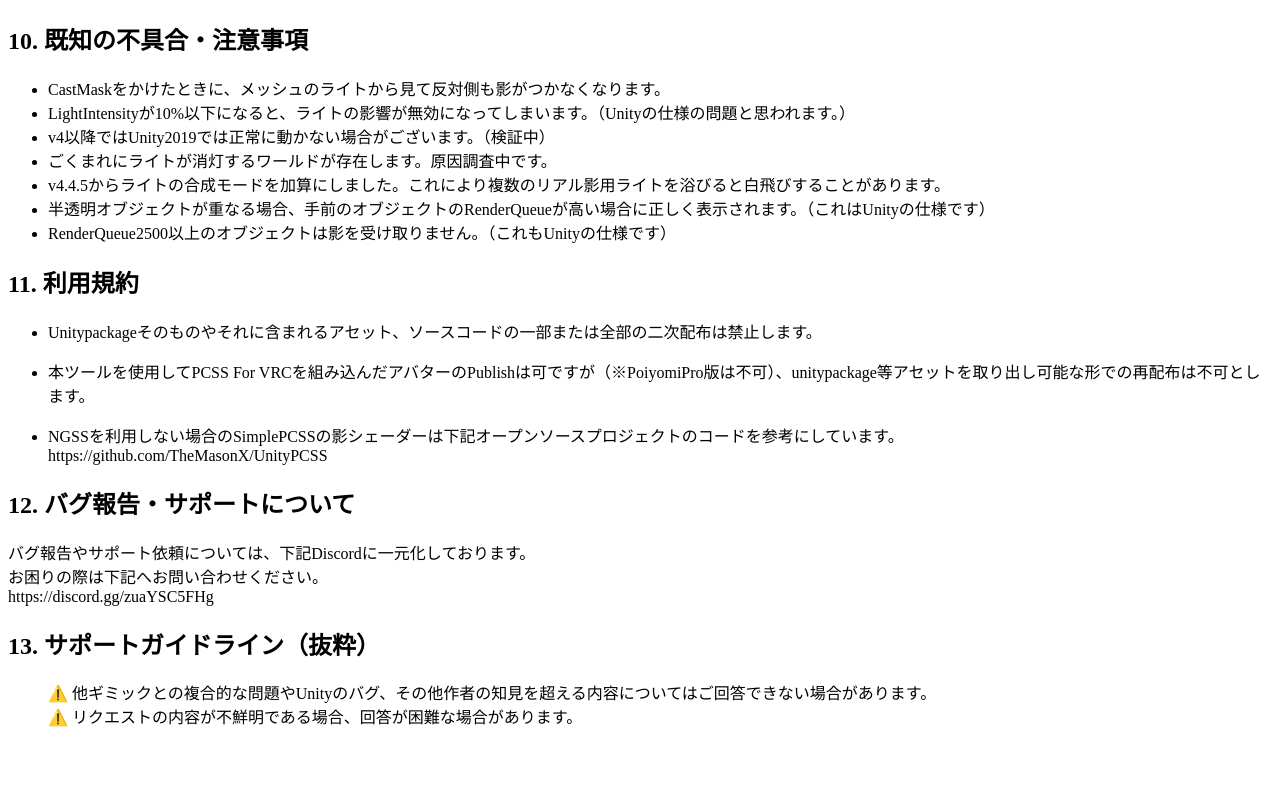
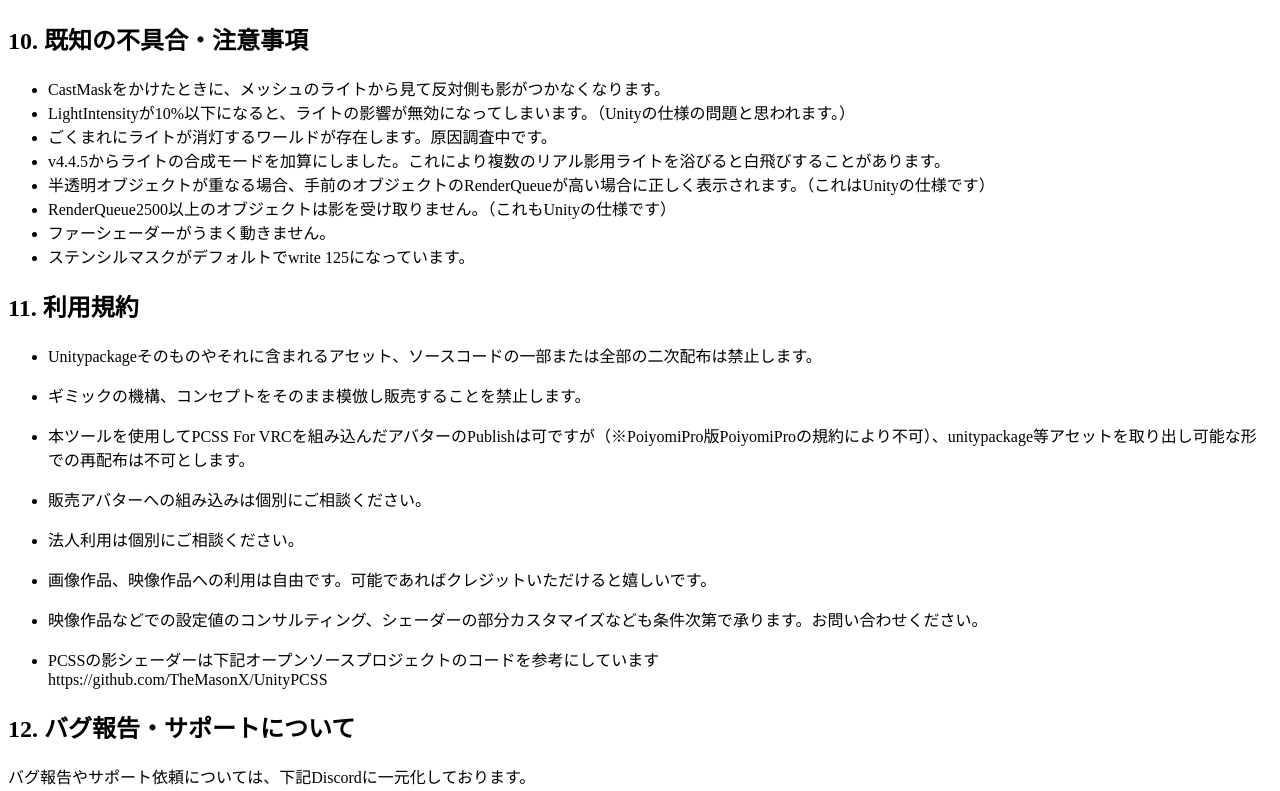
Before and after one commit to nHaruka-git/PCSS4VRC, a Next.js app: page /ja in a window 1280 px wide. Shown: the part 7121-7912 px from the top of the page. Before the commit the page ends 7865 px from the top, so only its background shows below. Built offline with nearby package versions, Linux system fonts and the light colour scheme.

Commit message:
商品紹介・広告等に関するガイドライン、利用規約、既知の不具合・注意事項の更新

```diff
--- a/src/pages/ja/index.mdx
+++ b/src/pages/ja/index.mdx
@@ -248,19 +248,24 @@
 
 - CastMaskをかけたときに、メッシュのライトから見て反対側も影がつかなくなります。
 - LightIntensityが10%以下になると、ライトの影響が無効になってしまいます。（Unityの仕様の問題と思われます。）
-- v4以降ではUnity2019では正常に動かない場合がございます。（検証中）
 - ごくまれにライトが消灯するワールドが存在します。原因調査中です。
 - v4.4.5からライトの合成モードを加算にしました。これにより複数のリアル影用ライトを浴びると白飛びすることがあります。
 - 半透明オブジェクトが重なる場合、手前のオブジェクトのRenderQueueが高い場合に正しく表示されます。（これはUnityの仕様です）
 - RenderQueue2500以上のオブジェクトは影を受け取りません。（これもUnityの仕様です）
-
+- ファーシェーダーがうまく動きません。
+- ステンシルマスクがデフォルトでwrite 125になっています。
 
 ## 11. 利用規約
 
 - Unitypackageそのものやそれに含まれるアセット、ソースコードの一部または全部の二次配布は禁止します。
-- 本ツールを使用してPCSS For VRCを組み込んだアバターのPublishは可ですが（※PoiyomiPro版は不可）、unitypackage等アセットを取り出し可能な形での再配布は不可とします。
+- ギミックの機構、コンセプトをそのまま模倣し販売することを禁止します。
+- 本ツールを使用してPCSS For VRCを組み込んだアバターのPublishは可ですが（※PoiyomiPro版PoiyomiProの規約により不可）、unitypackage等アセットを取り出し可能な形での再配布は不可とします。
+- 販売アバターへの組み込みは個別にご相談ください。
+- 法人利用は個別にご相談ください。
+- 画像作品、映像作品への利用は自由です。可能であればクレジットいただけると嬉しいです。
+- 映像作品などでの設定値のコンサルティング、シェーダーの部分カスタマイズなども条件次第で承ります。お問い合わせください。
 
-- NGSSを利用しない場合のSimplePCSSの影シェーダーは下記オープンソースプロジェクトのコードを参考にしています。<br/>
+- PCSSの影シェーダーは下記オープンソースプロジェクトのコードを参考にしています<br/>
 https://github.com/TheMasonX/UnityPCSS
 
 
@@ -270,8 +275,20 @@
 お困りの際は下記へお問い合わせください。<br/>
 https://discord.gg/zuaYSC5FHg
 
-
 ## 13. サポートガイドライン（抜粋）
 
 > ⚠️ 他ギミックとの複合的な問題やUnityのバグ、その他作者の知見を超える内容についてはご回答できない場合があります。<br/>
-> ⚠️ リクエストの内容が不鮮明である場合、回答が困難な場合があります。
+> ⚠️ リクエストの内容が不鮮明である場合、回答が困難な場合があります。<br/>
+> ⚠️ 申し訳ございませんが、質問する前に商品ページを一読ください。自明に記載されている事項については都度回答できない場合がございます。
+
+## 14. リアル影システムを用いた商品紹介・広告等に関するガイドライン
+
+リアル影システム（PCSS4VRC）を用いたアバター等を使って衣装やアバターなどの紹介動画・紹介画像・販促ポスターなどを公に公開・掲示する場合は下記の事項に留意してください。
+
+1. リアル影システムが強調されるような表現が含まれる場合（例：影表現を付けることを意図して行った場合など）、影の効果などはリアル影システムによるもので商品単体にリアル影システムのような影がつく機能があるわけではないことを明示してください。（文例：本サンプル画像は『リアル影システム』を使用して撮影されており、影の付き方が商品単体とは異なる可能性があります。）
+
+2. VRChat内・XなどのSNS・Boothの商品ページなどに含まれる画像・動画が主な対象範囲です。イベントのポスターなど商品範囲を混同する恐れのない内容の場合、対象にはなりません。
+
+3. ポスターなどの場合掲示範囲に制約があると考えられるため、簡素な表現（例：「『リアル影システム』を使用して撮影」）でも可とします。
+
+4. 本ガイドラインは「お願い」であり、ガイドラインに準拠できない場合に『リアル影システム』の利用を禁止するものではありません。諸都合で準拠できない場合があると思いますのでベストエフォートでご対応頂ければと思います。
```
